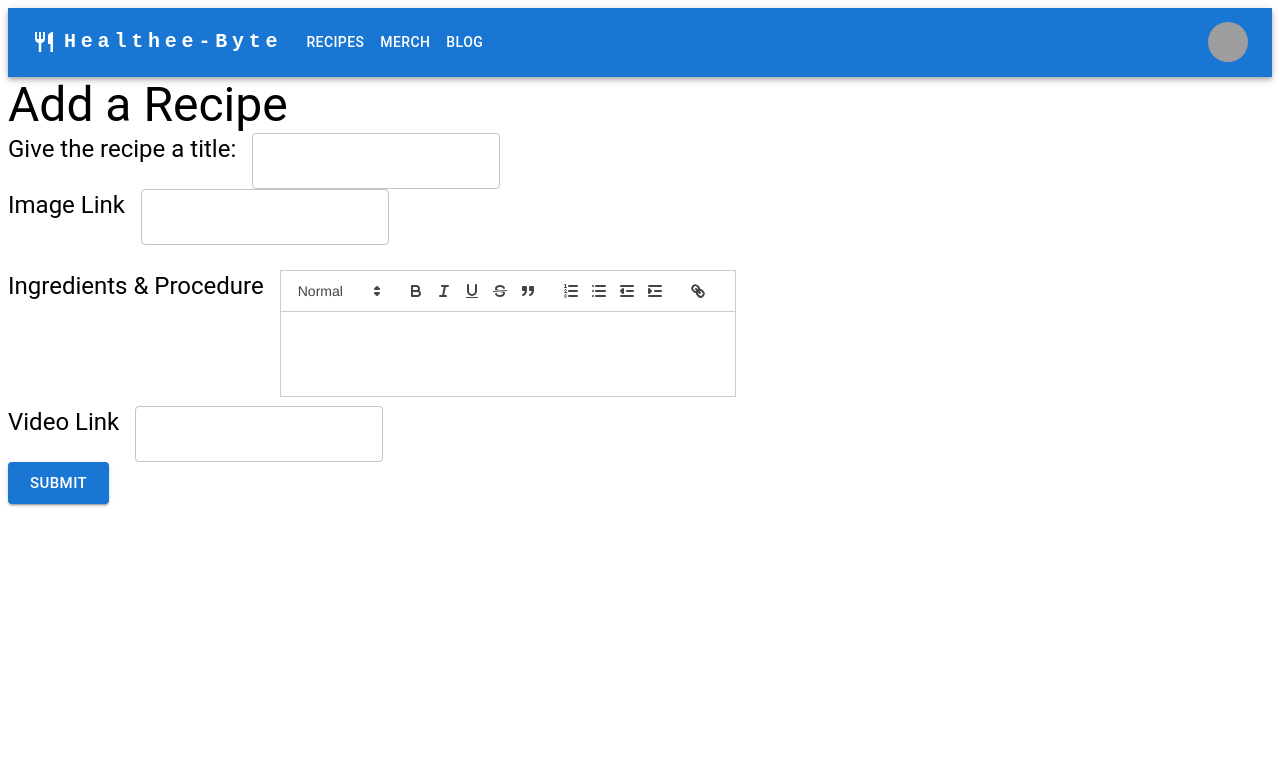
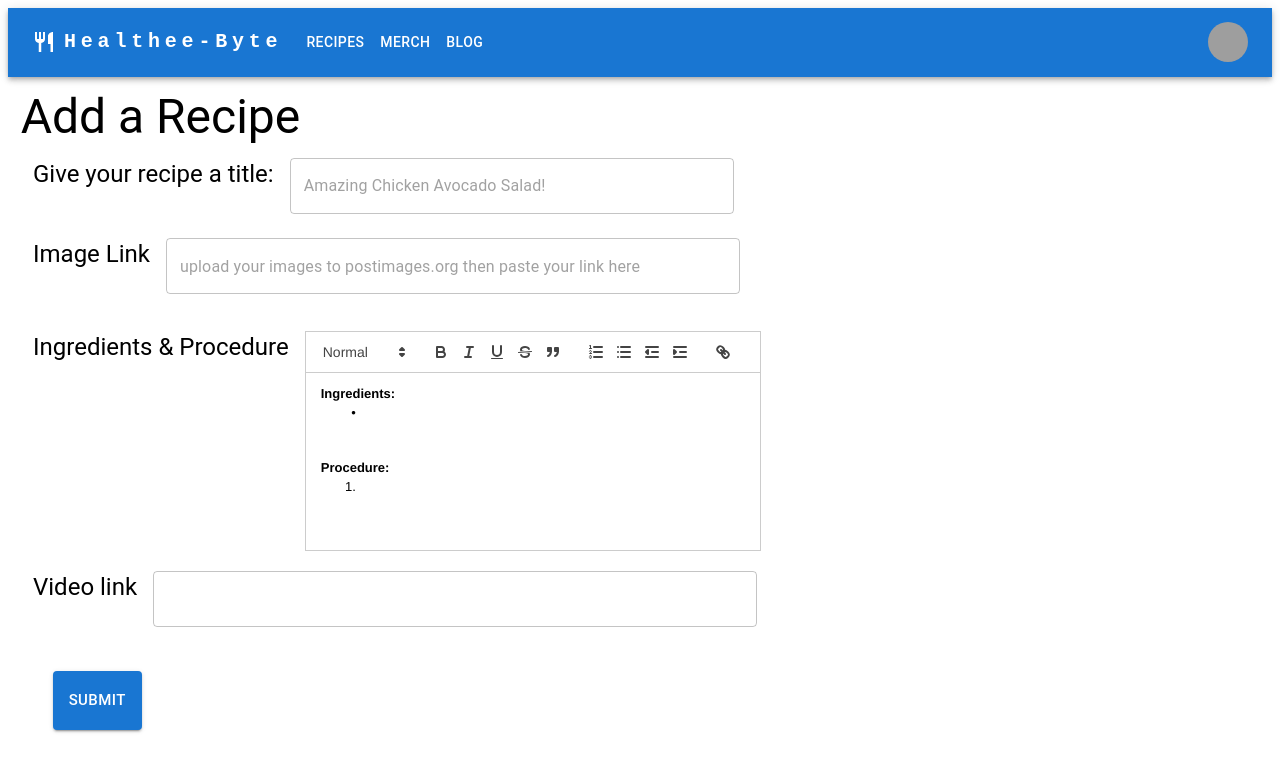
Before and after one commit to momaki9/HealtheeByte, a React (Create React App) app in the folder client/: page /addrecipe in a window 1280 px wide. Shown: the top 772 px of the page. Built offline with nearby package versions, Linux system fonts and the light colour scheme; grey boxes are pictures that could not be loaded.

Commit message:
finalized adding a recipe page

```diff
--- a/client/src/pages/Browse.js
+++ b/client/src/pages/Browse.js
@@ -10,13 +10,17 @@ import {
 const Browse = () => {
     const { loading, data } = useQuery(QUERY_RECIPES);
     const allRecipes = data?.allRecipes || [];
-    console.log(allRecipes);
+    if (loading) {
+        return (
+            <Typography variant="h4">Recipes loading...</Typography>
+        )
+    }
     return (
         <>
         <Bar />
-        <h1>Page to show all recipes</h1>
+        <Typography variant="h3" sx={{p: 1}}>All Recipes</Typography>
         {allRecipes.map((recipe) => (
-            <Stack key={recipe._id}>
+            <Stack key={recipe._id} sx={{p: 1}}>
                 <Typography><Link href={`/recipes/${recipe._id}`}>{recipe.title}</Link></Typography>
             </Stack>
         ))}
--- a/client/src/pages/Home.js
+++ b/client/src/pages/Home.js
@@ -30,12 +30,12 @@ const steps = [
     quote: "Search for your HealtheeByte recipe",
     image: "https://i.postimg.cc/NfqxGwBh/clark-douglas-H4-Tg-NQ7-QGFM-unsplash.jpg",
     altText: "placeholder alt text 2",
-    link: "#"
+    link: "recipes"
   },
   {
     label: 'Create a Recipe',
     description: `Maybe you would like to share your recipe with the word? Simply create your own!`,
-    quote: "Login or Create an account to add own recipe",
+    quote: "Login/Create an account to add your own recipes!",
     image: "https://i.postimg.cc/X7DwsB1K/max-saeling-Ax-XT3k-Fd-Gg-unsplash.jpg",
     altText: "placeholder alt text 3",
     link: "login"
--- a/client/src/pages/Profile.js
+++ b/client/src/pages/Profile.js
@@ -3,7 +3,8 @@ import { QUERY_PROFILE } from "../utils/queries";
 import Bar from "../components/Bar";
 import Auth from '../utils/auth';
 import {
-    Link
+    Link,
+    Typography
 } from '@mui/material';
 
 const Profile = () => {
@@ -16,9 +17,8 @@ const Profile = () => {
     return (
         <>
         <Bar />
-        <h1>Profile Page</h1>
-        <h2>Welcome {profile.username}</h2>
-        <Link href="/addrecipe">Add A Recipe</Link>
+        <Typography variant="h3" sx={{p:1}}>Welcome {profile.username}</Typography>
+        <Link href="/addrecipe" sx={{p: 2, fontSize: 24}}>Add A Recipe</Link>
         </>
     )
 };
--- a/client/src/pages/Recipe.js
+++ b/client/src/pages/Recipe.js
@@ -8,10 +8,9 @@ import {
     Typography,
     TextField,
     Stack,
-    Button,
-    styled,
-    Paper
+    Button
 } from '@mui/material';
+import '../style/style.css';
 
 const formats = [
     'header',
@@ -28,51 +27,15 @@ const modules = {
         ['link']
     ]
 };
-
-// const ingredientArray = ["Saab", "Volvo", "BMW","Saab", "Volvo", "BMW","Saab", "Volvo", "BMW"];
-// let ingredientArray = [];
-// let procedureSteps = [];
-
-const Item = styled(Paper)(({ theme }) => ({
-    backgroundColor: theme.palette.mode === 'dark' ? '#1A2027' : '#fff',
-    ...theme.typography.body2,
-    padding: theme.spacing(1),
-    textAlign: 'center',
-    color: theme.palette.text.secondary,
-}));
+const helperOutline = "<h4>Ingredients:</h4><ul><li></li></ul><br/><h4>Procedure:</h4><ol><li></li>";
 
 const Recipe = () => {
     const [title, setTitle] = useState('');
     const [imgLink, setImgLink] = useState('');
-    // const [ingredient, setIngredient] = useState('');
-    // const [procedure, setProcedure] = useState('');
     const [vidLink, setVidLink] = useState('');
-    const [description, setDescription ] = useState('');
-    // const [formState, setFormState] = useState(
-    //     {
-    //         title: '',
-    //         image: '',
-    //         rating: '',
-    //         ingredients: [],
-    //         recipeSteps: [],
-    //         video: ''
-    //     }
-    // );
+    const [description, setDescription] = useState(helperOutline);
 
     const [addRecipe, { error }] = useMutation(ADD_RECIPE);
-
-    // const addIngredient = () => {
-    //     console.log(ingredient);
-    //     ingredientArray.push(ingredient);
-    //     setIngredient('');
-    //     console.log(ingredientArray);
-    // }
-    // const addProcedureSteps = () => {
-    //     console.log(procedure);
-    //     procedureSteps.push(procedure);
-    //     setProcedure('');
-    //     console.log(procedureSteps);
-    // }
 
     const handleFormSubmission = async (event) => {
         event.preventDefault();
@@ -100,24 +63,29 @@ const Recipe = () => {
     return (
         <>
             <Bar />
+            <div className='add-recipe'>
                 <Typography variant='h3'>Add a Recipe</Typography>
-            <Stack direction={'row'} spacing={2}>
-                <Typography variant='h5'>Give the recipe a title:</Typography>
+                <Stack direction={'row'} spacing={2} className='add-recipe-stack'>
+                    <Typography variant='h5'>Give your recipe a title:</Typography>
                     <TextField
                         value={title}
                         name='title'
                         onChange={(e) => setTitle(e.target.value)}
+                        placeholder={'Amazing Chicken Avocado Salad!'}
+                        sx={{width: 444}}
                     ></TextField>
                 </Stack>
-            <Stack direction={'row'} spacing={2}>
+                <Stack direction={'row'} spacing={2} className='add-recipe-stack'>
                     <Typography variant='h5'>Image Link</Typography>
                     <TextField
                         value={imgLink}
                         name='imgLink'
                         onChange={(e) => setImgLink(e.target.value)}
+                        placeholder='upload your images to postimages.org then paste your link here'
+                        sx={{width: 574}}
                     ></TextField>
                 </Stack>
-            <Stack direction={'row'} spacing={2} paddingTop={"2%"} marginBottom={"2%"} paddingBottom={"2%"}>
+                <Stack direction={'row'} spacing={2} paddingTop={"2%"} marginBottom={"2%"} paddingBottom={"2%"} className='add-recipe-stack'>
                     <Typography variant='h5'>Ingredients & Procedure</Typography>
                     <ReactQuill
                         value={description}
@@ -128,60 +96,17 @@ const Recipe = () => {
                         formats={formats}
                     />
                 </Stack>
-            {/* <Stack direction={'row'} spacing={2}>
-                <Typography variant='h5'>Ingredients</Typography>
-                <TextField
-                    value={ingredient}
-                    name='ingredient'
-                    onChange={(e) => setIngredient(e.target.value)}
-                >
-                </TextField>
-                <Button onClick={addIngredient}>Add</Button>
-            </Stack> */}
-            {/* <Box>
-                <Grid container spacing={2}>
-                    <Grid item xs={6}>
-                        <Item>this could be the form</Item>
-                    </Grid>
-                    <Grid item xs={6}>
-                        <Item>this could be the preview</Item>
-                    </Grid>
-                </Grid>
-            </Box> */}
-            {/* <Stack spacing={2} direction={'row'}>
-                <List>
-                    {ingredientArray &&
-                        ingredientArray.map((ingredientItem) => (
-                            <ListItem key={ingredientItem}>{ingredientItem}</ListItem>
-                        ))}
-                </List>
-            </Stack> */}
-            {/* <Stack direction={'row'} spacing={2}>
-                <Typography variant='h5'>Procedure</Typography>
-                <TextField
-                    value={procedure}
-                    name='procedure'
-                    onChange={(e) => setProcedure(e.target.value)}
-                ></TextField>
-                <Button onClick={addProcedureSteps}>Add</Button>
-            </Stack>
-            <Stack spacing={2} direction={'row'}>
-                <List>
-                    {procedureSteps &&
-                        procedureSteps.map((procedureStep) => (
-                            <ListItem key={procedureStep}>{procedureStep}</ListItem>
-                        ))}
-                </List>
-            </Stack> */}
-            <Stack direction={'row'} spacing={2}>
-                <Typography variant='h5'>Video Link</Typography>
+                <Stack direction={'row'} spacing={2} className='add-recipe-stack'>
+                    <Typography variant='h5'>Video link</Typography>
                     <TextField
                         value={vidLink}
                         name='vidLink'
                         onChange={(e) => setVidLink(e.target.value)}
+                        sx={{width: 604}}
                     ></TextField>
                 </Stack>
-            <Button size='large' variant='contained' onClick={handleFormSubmission}>Submit</Button>
+                <Button size='large' variant='contained' onClick={handleFormSubmission} sx={{ p: 2, margin: 4 }}>Submit</Button>
+            </div>
         </>
     )
 };
--- a/client/src/style/style.css
+++ b/client/src/style/style.css
@@ -24,3 +24,7 @@
 .login-div {
     margin-left: 38%;
 }
+
+.add-recipe, .add-recipe-stack {
+    padding: 1%;
+}
```
Lines whose indentation alone changed are shown as unchanged.
